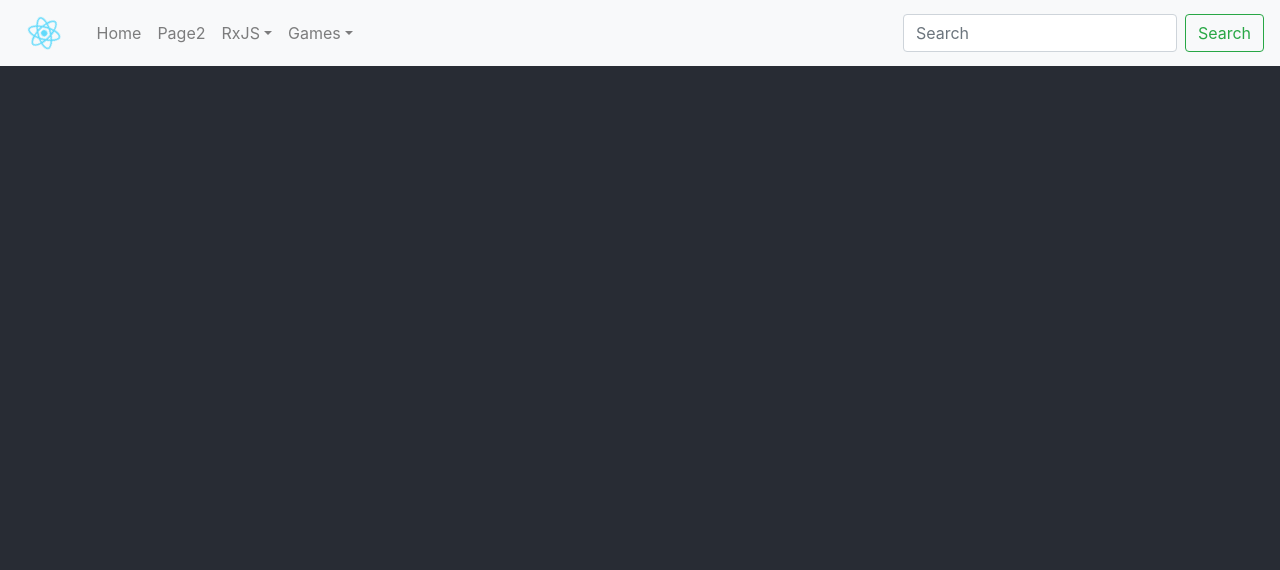
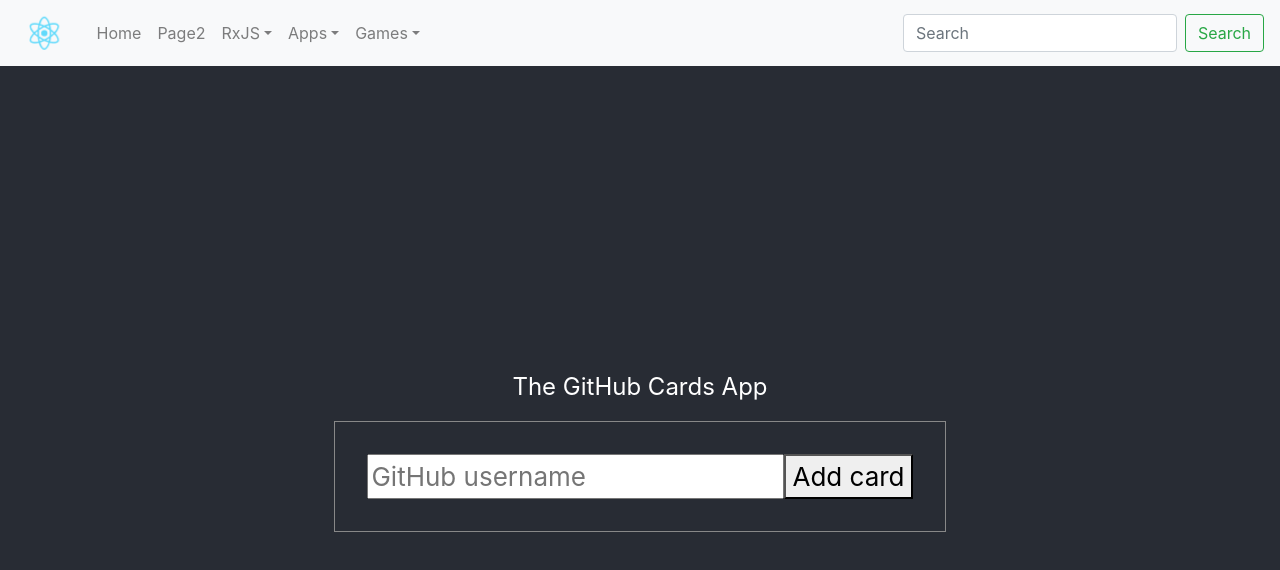
Before and after one commit to TraianAlex/my-app, a React app: page /github-card in a window 1280 px wide. Shown: the top 570 px of the page. Built offline with nearby package versions, Linux system fonts and the light colour scheme.

Commit message:
git hub app

```diff
--- a/package.json
+++ b/package.json
@@ -10,6 +10,7 @@
     "@testing-library/user-event": "^7.1.2",
     "@typescript-eslint/eslint-plugin": "^2.10.0",
     "@typescript-eslint/parser": "^2.10.0",
+    "axios": "^0.21.1",
     "babel-eslint": "10.0.3",
     "babel-jest": "^24.9.0",
     "babel-loader": "8.0.6",
--- a/src/App.js
+++ b/src/App.js
@@ -5,6 +5,7 @@ import Navigation from "./layout/Navigation";
 import Page1 from "./common/components/Page1";
 import Page2 from "./common/components/Page2";
 import { Results } from "./rxjs/Results";
+import { GitHubCard } from "./apps/GitHubCard/GitHubCard";
 import AppXo from "./games/x-o/x-o";
 import { DataProvider } from "./common/hooks/Providers/DataProvider";
 import { StarMatch } from "./games/star-match/StarMatch";
@@ -21,6 +22,7 @@ function App() {
               <Route path="/" component={Page1} exact />
               <Route path="/page2" component={Page2} exact />
               <Route path="/results" component={Results} exact />
+              <Route path="/github-card" component={GitHubCard} exact />
               <Route path="/x-o" component={AppXo} exact />
               <Route path="/star-match" component={StarMatch} exact />
             </Switch>
--- /dev/null
+++ b/src/apps/GitHubCard/CardList.js
@@ -0,0 +1,22 @@
+import React, { Component } from 'react';
+
+export const CardList = (props) => (
+	<div>
+  	{props.profiles.map(profile => <Card key={profile.id} {...profile}/>)}
+	</div>
+);
+
+class Card extends Component {
+	render() {
+  	const profile = this.props;
+  	return (
+    	<div className="github-profile">
+    	  <img alt="user" src={profile.avatar_url} />
+        <div className="info">
+          <div className="name">{profile.name}</div>
+          <div className="company">{profile.company}</div>
+        </div>
+    	</div>
+    );
+  }
+}
--- /dev/null
+++ b/src/apps/GitHubCard/Form.js
@@ -0,0 +1,26 @@
+import React, { Component } from 'react';
+import axios from 'axios';
+
+export class Form extends Component {
+	state = { userName: '' };
+	handleSubmit = async (event) => {
+  	event.preventDefault();
+    const resp = await axios.get(`https://api.github.com/users/${this.state.userName}`);
+    this.props.onSubmit(resp.data);
+    this.setState({ userName: '' });
+  };
+	render() {
+  	return (
+    	<form onSubmit={this.handleSubmit}>
+    	  <input
+          type="text"
+          value={this.state.userName}
+          onChange={event => this.setState({ userName: event.target.value })}
+          placeholder="GitHub username"
+          required
+        />
+        <button>Add card</button>
+    	</form>
+    );
+  }
+}
--- /dev/null
+++ b/src/apps/GitHubCard/GitHubCard.js
@@ -0,0 +1,25 @@
+import React, { Component } from 'react';
+import { Form } from './Form';
+import { CardList } from './CardList';
+import './GitHubCard.scss';
+// GitHub usernames: gaearon, sophiebits, sebmarkbage, bvaughn
+
+export class GitHubCard extends Component {
+  state = {
+    profiles: [],
+  };
+  addNewProfile = (profileData) => {
+  	this.setState(prevState => ({
+    	profiles: [...prevState.profiles, profileData],
+    }));
+  };
+	render() {
+  	return (
+    	<div className="github-card">
+    	  <div className="header">The GitHub Cards App</div>
+        <Form onSubmit={this.addNewProfile} />
+        <CardList profiles={this.state.profiles} />
+    	</div>
+    );
+  }
+}
--- /dev/null
+++ b/src/apps/GitHubCard/GitHubCard.scss
@@ -0,0 +1,30 @@
+.github-card {
+  form {
+    border: thin solid #888;
+    padding: 2rem;
+    margin-bottom: 2rem;
+    display: flex;
+    justify-content: center;
+  }
+
+  .header {
+    text-align: center;
+    font-size: 1.5rem;
+    margin-bottom: 1rem;
+  }
+
+  .github-profile {
+    margin: 1rem;
+    img {
+      width: 75px;
+    }
+    .info {
+      display: inline-block;
+      margin-left: 12px;
+      .name {
+        font-size: 1.25rem;
+        font-weight: bold;
+      }
+    }
+  }
+}
--- a/src/layout/Navigation.js
+++ b/src/layout/Navigation.js
@@ -25,6 +25,14 @@ export default class Navigation extends Component {
                 Separated link
               </NavDropdown.Item>
             </NavDropdown>
+            <NavDropdown title="Apps" id="basic-nav-dropdown">
+              <NavDropdown.Item as={NavLink} to="/github-card">Github Card</NavDropdown.Item>
+              <NavDropdown.Item href="#action/3.3">Something</NavDropdown.Item>
+              <NavDropdown.Divider />
+              <NavDropdown.Item href="#action/3.4">
+                Separated link
+              </NavDropdown.Item>
+            </NavDropdown>
             <NavDropdown title="Games" id="basic-nav-dropdown">
               <NavDropdown.Item as={NavLink} to="/x-o">X-O</NavDropdown.Item>
               <NavDropdown.Item as={NavLink} to="/star-match">
```
Also changed, not shown: src/games/x-o/x-o.js (+5 -7 lines), 2 other files (tests, documents, lock files or other folders).
